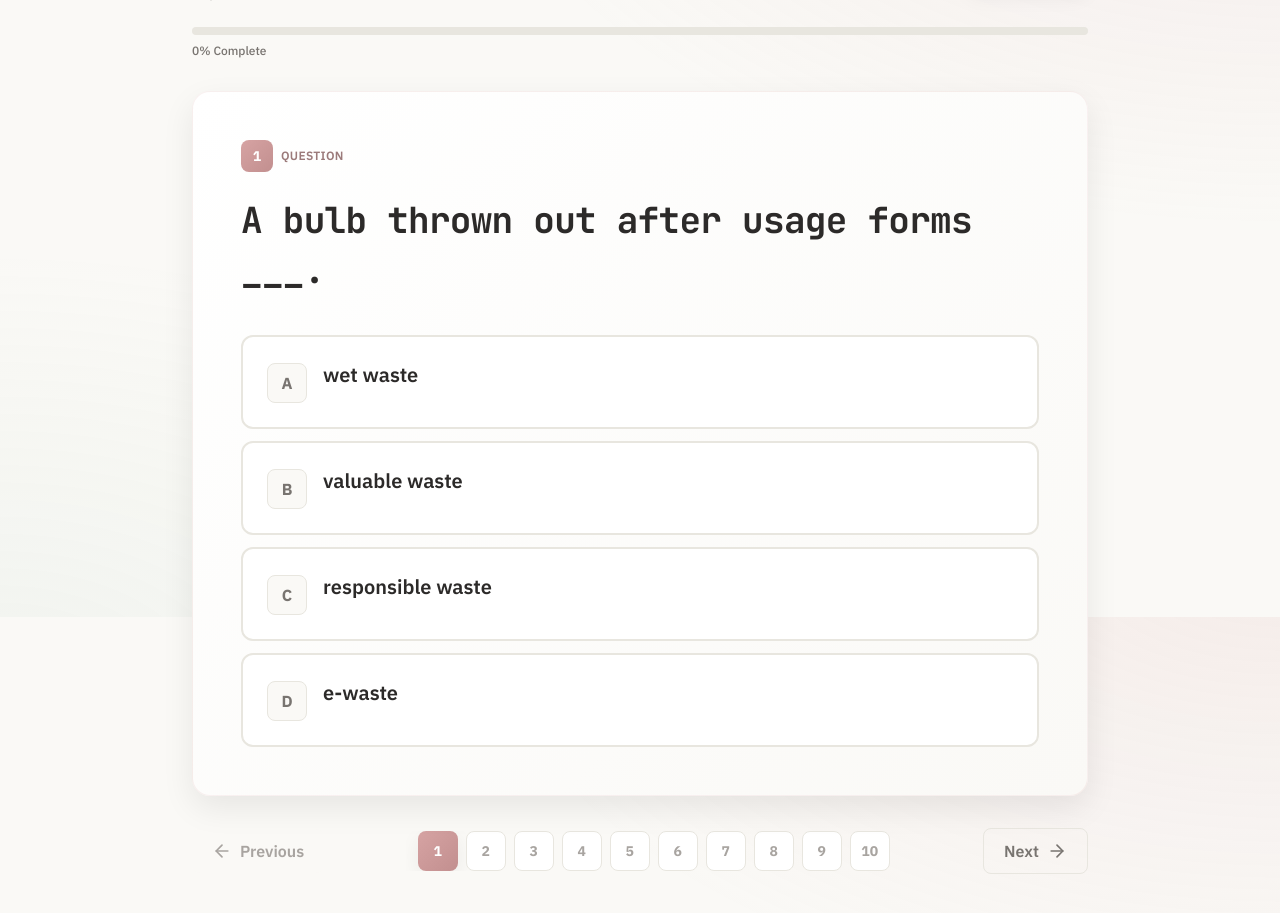
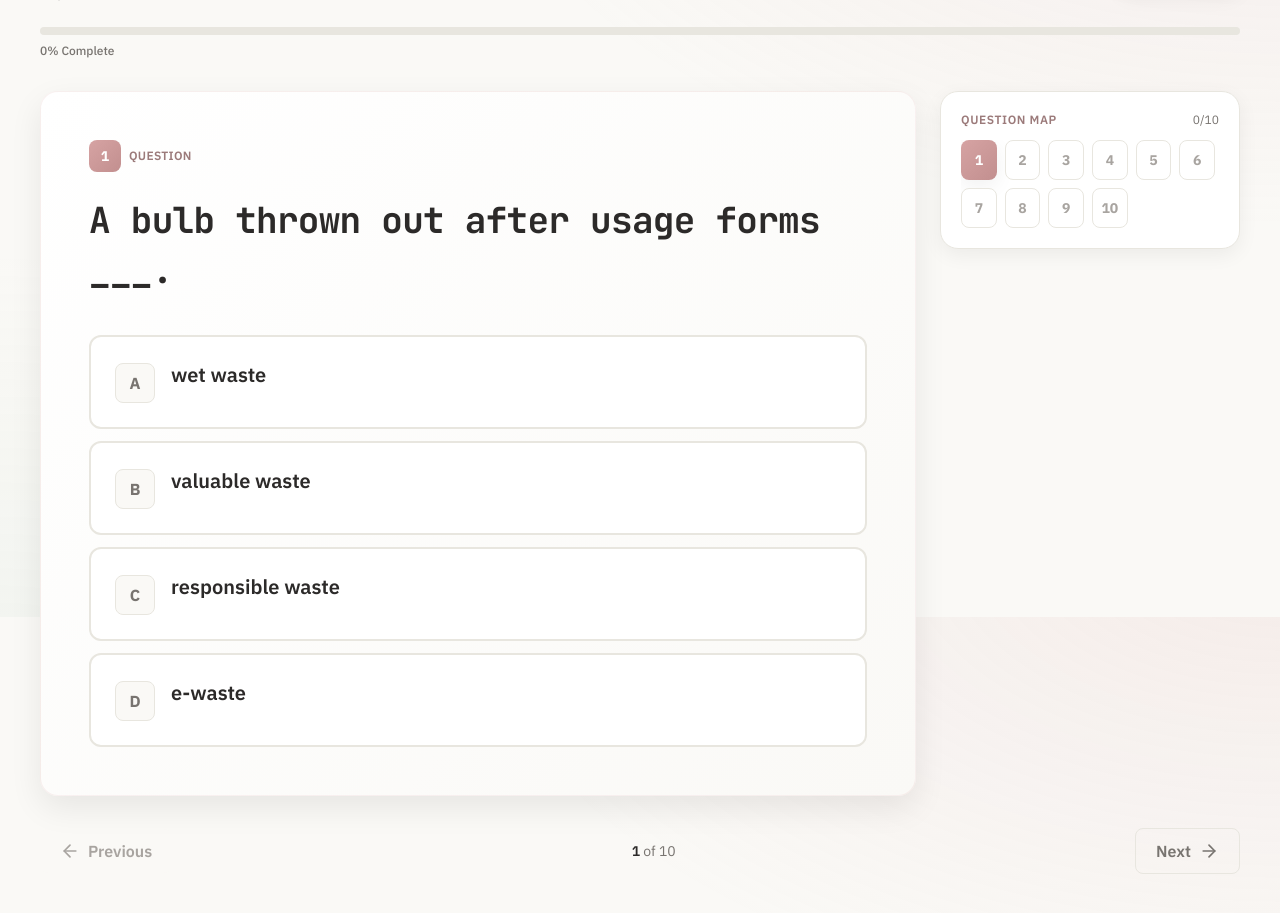
Before and after one commit to tanaymitra54/NPTEL, a React (Vite) app: page /run in a window 1280 px wide. Shown: the part 183-1096 px from the top of the page. Built offline with nearby package versions, Linux system fonts and the light colour scheme.

Commit message:
Expand run layout to use full page width

```diff
--- a/src/components/Layout.tsx
+++ b/src/components/Layout.tsx
@@ -85,7 +85,7 @@ export default function Layout() {
         )}
       </header>
 
-      <main className="flex-1 w-full max-w-6xl mx-auto p-4 sm:p-6 lg:p-8 flex flex-col">
+      <main className="flex-1 w-full px-4 sm:px-6 lg:px-10 py-4 sm:py-6 lg:py-8 flex flex-col">
         <Outlet />
       </main>
 
--- a/src/pages/Run.tsx
+++ b/src/pages/Run.tsx
@@ -132,7 +132,7 @@ export default function Run() {
       initial={{ opacity: 0 }}
       animate={{ opacity: 1 }}
       transition={{ duration: 0.4 }}
-      className="max-w-4xl mx-auto w-full flex flex-col min-h-[75vh] pb-12"
+      className="w-full flex flex-col min-h-[75vh] pb-12"
     >
       {/* Header with Context */}
       <div className="mb-8">
@@ -200,12 +200,13 @@ export default function Run() {
         </div>
       </div>
 
+      <div className="flex-1 grid gap-6 lg:grid-cols-[minmax(0,1fr)_300px]">
         {/* Main Question Panel */}
         <motion.div
           initial={{ opacity: 0, y: 10 }}
           animate={{ opacity: 1, y: 0 }}
           transition={{ duration: 0.3, delay: 0.1 }}
-        className="surface-elevated flex-1 p-8 sm:p-12 relative overflow-hidden flex flex-col min-h-[450px]"
+          className="surface-elevated p-8 sm:p-12 relative overflow-hidden flex flex-col min-h-[450px]"
         >
           <AnimatePresence mode="wait" custom={direction}>
             <motion.div
@@ -296,6 +297,41 @@ export default function Run() {
           </AnimatePresence>
         </motion.div>
 
+        {/* Question Navigator (Desktop Right, Mobile Below) */}
+        <aside className="surface-card p-4 sm:p-5 h-fit lg:sticky lg:top-24">
+          <div className="mb-3 flex items-center justify-between">
+            <p className="text-xs font-semibold tracking-wider uppercase text-[#9B7A7A]">Question Map</p>
+            <p className="text-xs text-[#787470]">{attemptedCount}/{questions.length}</p>
+          </div>
+
+          <div className="max-h-56 lg:max-h-[28rem] overflow-y-auto custom-scrollbar pr-1">
+            <div className="grid grid-cols-6 gap-2">
+              {questions.map((qq, i) => {
+                const a = answers[qq.questionId]
+                const isCurrent = i === idx
+                return (
+                  <motion.button
+                    key={qq.questionId}
+                    whileHover={!isCurrent ? { y: -2 } : {}}
+                    whileTap={{ y: 0 }}
+                    onClick={() => { setDirection(i > idx ? 1 : -1); setIdx(i) }}
+                    className={`h-10 rounded-lg text-sm font-bold flex items-center justify-center transition-all
+                      ${isCurrent
+                        ? 'gradient-accent text-white shadow-md'
+                        : a
+                          ? 'bg-[#F2F8F5] border border-[#A8CBAE] text-[#3F6347] hover:bg-[#A8CBAE] hover:text-white'
+                          : 'bg-white border border-[#E8E6DF] text-[#A8A4A0] hover:bg-[#FAF9F6] hover:text-[#787470]'
+                      }`}
+                  >
+                    {i + 1}
+                  </motion.button>
+                )
+              })}
+            </div>
+          </div>
+        </aside>
+      </div>
+
       {/* Navigation Footer */}
       <div className="mt-8 flex flex-col sm:flex-row items-center justify-between gap-6">
         <motion.button
@@ -311,28 +347,8 @@ export default function Run() {
           Previous
         </motion.button>
 
-        <div className="flex flex-wrap justify-center gap-2 px-3 max-h-32 overflow-y-auto custom-scrollbar">
-          {questions.map((qq, i) => {
-            const a = answers[qq.questionId]
-            const isCurrent = i === idx
-            return (
-              <motion.button
-                key={qq.questionId}
-                whileHover={!isCurrent ? { y: -2 } : {}}
-                whileTap={{ y: 0 }}
-                onClick={() => { setDirection(i > idx ? 1 : -1); setIdx(i); }}
-                className={`min-w-10 h-10 px-2 rounded-lg text-sm font-bold flex items-center justify-center transition-all
-                  ${isCurrent
-                    ? 'gradient-accent text-white shadow-md'
-                    : a
-                      ? 'bg-[#F2F8F5] border border-[#A8CBAE] text-[#3F6347] hover:bg-[#A8CBAE] hover:text-white'
-                      : 'bg-white border border-[#E8E6DF] text-[#A8A4A0] hover:bg-[#FAF9F6] hover:text-[#787470]'
-                  }`}
-              >
-                {i + 1}
-              </motion.button>
-            )
-          })}
+        <div className="text-center text-sm text-[#787470]">
+          <span className="font-semibold text-[#2C2A29]">{idx + 1}</span> of {questions.length}
         </div>
 
         <motion.button
```
Lines whose indentation alone changed are shown as unchanged.
